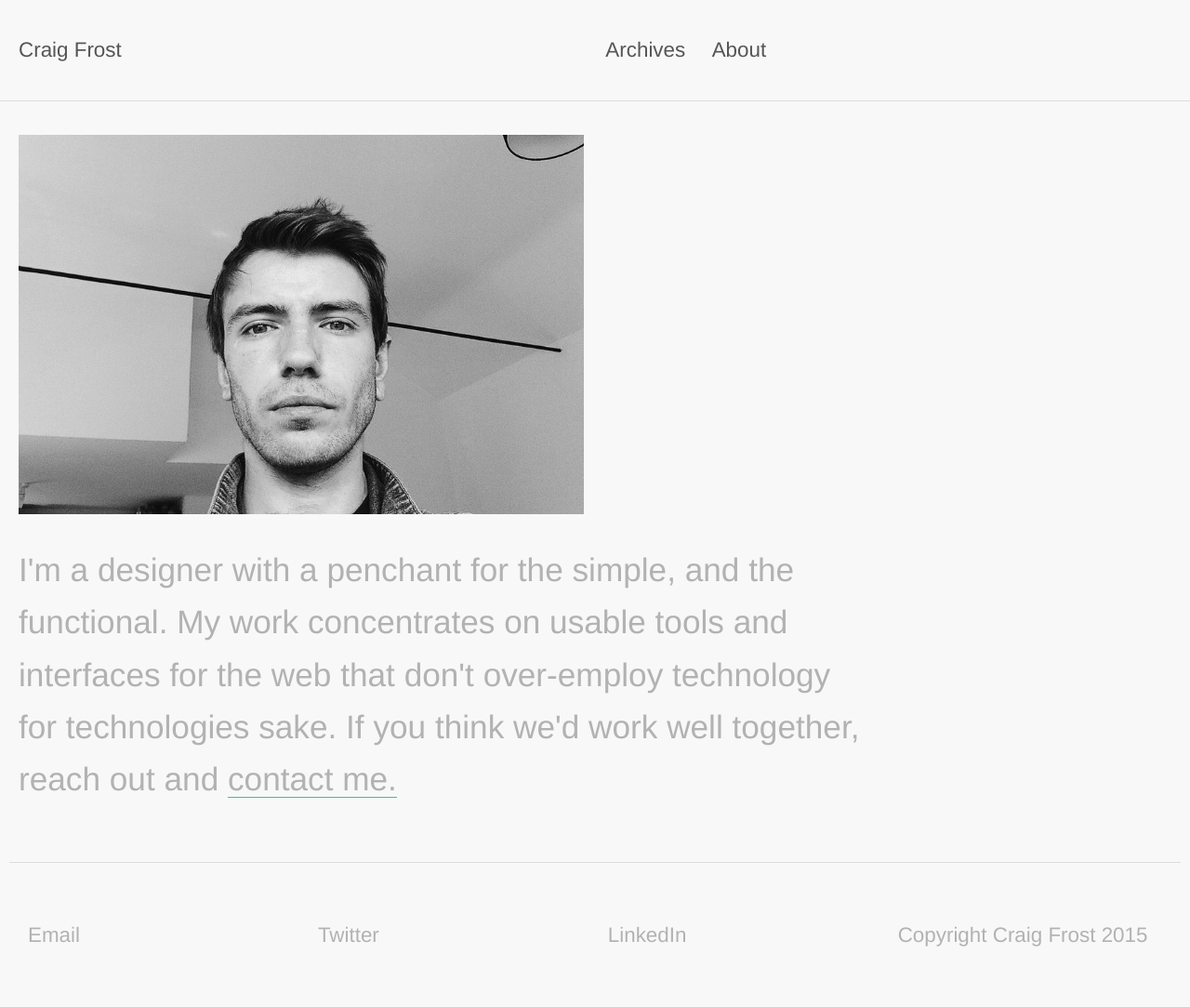
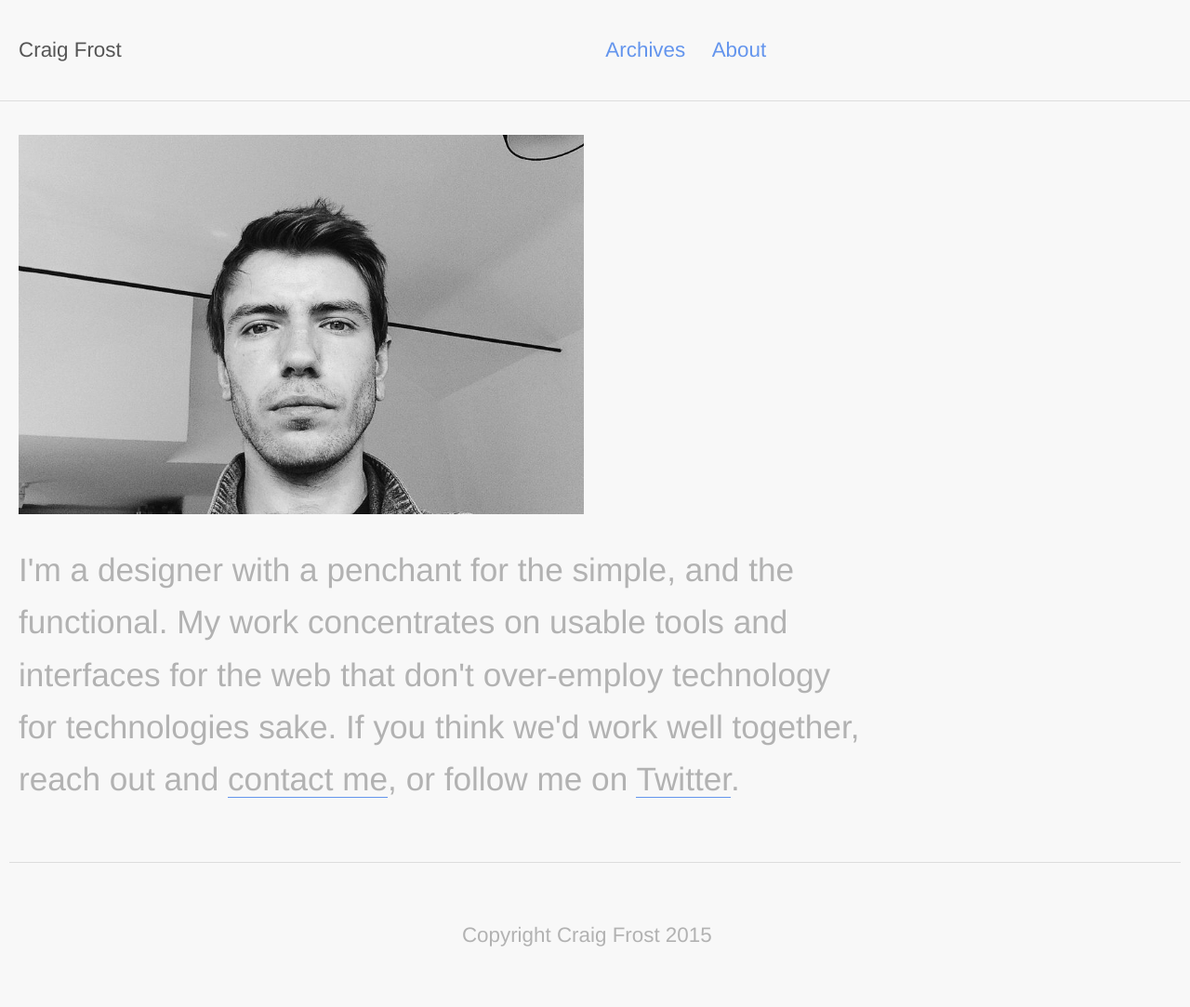
Before and after one commit to craigthomasfrost/cfdesigner.github.io, a Jekyll site: the page built from about/index.html, in a window 1280 px wide. Shown: the whole page at 93% size. Built offline with Jekyll 4.4.1, drawn with Linux system fonts in a browser that asks for light colours; nearby versions of some CDN libraries; a script that is not in the unit is left out.

Commit message:
change nav color

```diff
--- a/_includes/foot.html
+++ b/_includes/foot.html
@@ -2,25 +2,7 @@
 
    <section class="grid">
 
-    <div class="col col--quart">
-
-        <a href="mailto:c.frostwr1@gmail.com">Email</a>
-
-    </div>
-
-    <div class="col col--quart">
-
-        <a href="https://twitter.com/_ctfd_uk">Twitter</a>
-
-    </div>
-
-    <div class="col col--quart">
-
-        <a href="https://uk.linkedin.com/in/craigtfrost">LinkedIn</a>
-
-    </div>
-
-    <div class="col col--quart">
+    <div class="col col--quart col--is-centered">
 
         Copyright Craig Frost 2015
 
--- a/_sass/_base.scss
+++ b/_sass/_base.scss
@@ -35,9 +35,9 @@ a, a:visited {
   color: inherit;
   text-decoration: none;
   border-bottom: 1px solid $accent;
-  -webkit-transition: color .4s ease;
-  -moz-transition: color .4s ease;
-  transition: color .4s ease;
+  -webkit-transition: color .3s ease;
+  -moz-transition: color .3s ease;
+  transition: color .3s ease;
 }
 
 a:hover {
--- a/_sass/_styles.scss
+++ b/_sass/_styles.scss
@@ -22,8 +22,12 @@
     display: inline-block;
     font-size: 1.4rem;
     margin-right: $base-spacing;
+    color: cornflowerblue;
     a {
         border-bottom: none;
+        &:hover {
+            color: darken(cornflowerblue, 8%);
+        }
     }
 }
 
--- a/_sass/_variables.scss
+++ b/_sass/_variables.scss
@@ -6,7 +6,7 @@ $base-line-height: 1.6;
 $primary-font: 'aktiv-grotesk-std', 'helvetica neue', sans-serif;
 $post-font: "leitura-news", "georgia", serif;
 $primary-font-color: #555;
-$accent: #38c19c;
+$accent: cornFlowerBlue;
 $bold: 700;
 
 $breakpoint--medium: 800px;
--- a/about/index.html
+++ b/about/index.html
@@ -11,7 +11,7 @@ layout: default
 
     </figure>
 
-    <p class="alpha col col--three-quart">I'm a designer with a penchant for the simple, and the functional. My work concentrates on usable tools and interfaces for the web that don't over-employ technology for technologies sake. If you think we'd work well together, reach out and <a href="mailto:c.frostwr1@gmail.com">contact me.</a></p>
+    <p class="alpha col col--three-quart">I'm a designer with a penchant for the simple, and the functional. My work concentrates on usable tools and interfaces for the web that don't over-employ technology for technologies sake. If you think we'd work well together, reach out and <a href="mailto:c.frostwr1@gmail.com">contact me</a>, or follow me on <a href="https://twitter.com/_ctfd_uk">Twitter</a>.</p>
 
     </article>
 
```
